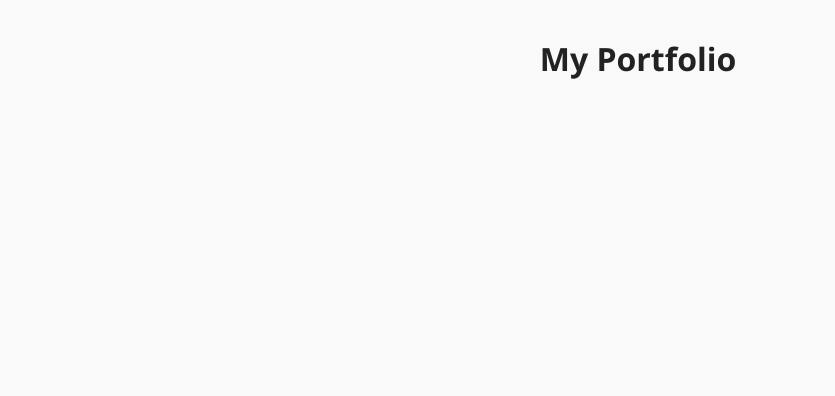
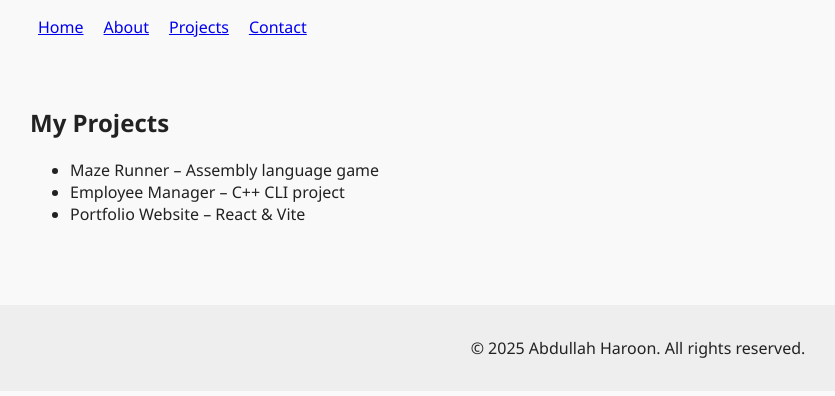
Before and after one commit to AbdullahPatti/Portfolio-Web, a React (Vite) app: page /projects in a window 1280 px wide. Shown: the top 396 px of the page, without its empty margins (2-837 px from the left). Built offline with nearby package versions, Linux system fonts and the light colour scheme.

Commit message:
today's last task

```diff
--- a/package.json
+++ b/package.json
@@ -10,8 +10,11 @@
     "preview": "vite preview"
   },
   "dependencies": {
+    "bootstrap": "^5.3.6",
     "react": "^19.1.0",
-    "react-dom": "^19.1.0"
+    "react-bootstrap": "^2.10.10",
+    "react-dom": "^19.1.0",
+    "react-router-dom": "^7.6.2"
   },
   "devDependencies": {
     "@eslint/js": "^9.25.0",
--- a/src/App.jsx
+++ b/src/App.jsx
@@ -1,13 +1,26 @@
-// src/App.jsx
+import { BrowserRouter as Router, Routes, Route } from 'react-router-dom';
+import Navbar from "./components/Navbar";
+import Footer from "./components/Footer";
 
-import React from 'react';
+import Home from './Pages/Home';
+import About from './Pages/About';
+import Projects from './Pages/Projects';
+import Contact from './Pages/Contact';
 
 function App() {
   return (
-    <div>
-      <h1>My Portfolio</h1>
-      {/* Add your components here */}
-    </div>
+    <Router>
+      <Navbar />
+      <main style={{ padding: '2rem' }}>
+        <Routes>
+          <Route path="/" element={<Home />} />
+          <Route path="/about" element={<About />} />
+          <Route path="/projects" element={<Projects />} />
+          <Route path="/contact" element={<Contact />} />
+        </Routes>
+      </main>
+      <Footer />
+    </Router>
   );
 }
 
--- /dev/null
+++ b/src/Pages/About.jsx
@@ -0,0 +1,10 @@
+function About() {
+  return (
+    <section>
+      <h2>About Me</h2>
+      <p>I am a student at FAST NUCES Lahore. I enjoy building modern web apps and editing high-quality videos.</p>
+    </section>
+  );
+}
+
+export default About;
--- /dev/null
+++ b/src/Pages/Contact.jsx
@@ -0,0 +1,11 @@
+function Contact() {
+  return (
+    <section>
+      <h2>Contact Me</h2>
+      <p>Email: yourname@email.com</p>
+      <p>GitHub: github.com/yourusername</p>
+    </section>
+  );
+}
+
+export default Contact;
--- /dev/null
+++ b/src/Pages/Home.jsx
@@ -0,0 +1,10 @@
+function Home() {
+  return (
+    <section>
+      <h1>Hi, I'm Abdullah Haroon</h1>
+      <p>A passionate Web Developer and Video Editor.</p>
+    </section>
+  );
+}
+
+export default Home;
--- /dev/null
+++ b/src/Pages/Projects.jsx
@@ -0,0 +1,14 @@
+function Projects() {
+  return (
+    <section>
+      <h2>My Projects</h2>
+      <ul>
+        <li>Maze Runner – Assembly language game</li>
+        <li>Employee Manager – C++ CLI project</li>
+        <li>Portfolio Website – React & Vite</li>
+      </ul>
+    </section>
+  );
+}
+
+export default Projects;
--- /dev/null
+++ b/src/components/Footer.jsx
@@ -0,0 +1,9 @@
+function Footer() {
+  return (
+    <footer style={{ textAlign: 'center', padding: '1rem', marginTop: '2rem', backgroundColor: '#eee' }}>
+      <p>&copy; 2025 Abdullah Haroon. All rights reserved.</p>
+    </footer>
+  );
+}
+
+export default Footer;
--- /dev/null
+++ b/src/components/Navbar.jsx
@@ -0,0 +1,16 @@
+import { Link } from 'react-router-dom';
+
+function Navbar() {
+  return (
+    <nav>
+      <ul style={{ display: 'flex', gap: '20px', listStyle: 'none' }}>
+        <li><Link to="/">Home</Link></li>
+        <li><Link to="/about">About</Link></li>
+        <li><Link to="/projects">Projects</Link></li>
+        <li><Link to="/contact">Contact</Link></li>
+      </ul>
+    </nav>
+  );
+}
+
+export default Navbar;
```
Also changed, not shown: navbar.js (deleted), 1 other file (tests, documents, lock files or other folders).
